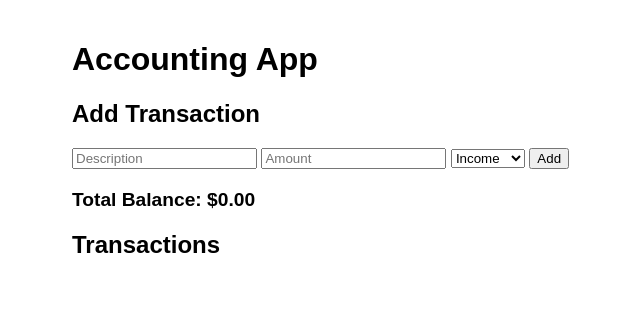
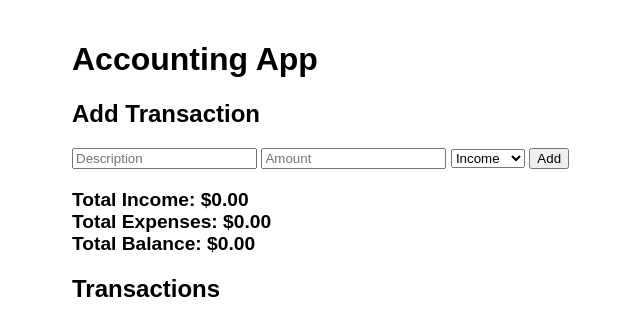
Before and after one commit to dipu-cse/MadGrimRobot, a Flask app: page / in a window 1280 px wide. Shown: the top 336 px of the page, without its empty margins (168-808 px from the left). Run offline with Flask 3, Linux system fonts and the light colour scheme.

Commit message:
Assistant checkpoint: Add total income and expenses display
Assistant generated file changes:
- main.py: Add total income and expenses calculation
- templates/index.html: Display total income and expenses

---

User prompt:

total income and expense neeed to showing

```diff
--- a/main.py
+++ b/main.py
@@ -20,8 +20,11 @@ with app.app_context():
 @app.route('/')
 def index():
     transactions = Transaction.query.order_by(Transaction.date.desc()).all()
-    total = sum([t.amount if t.type == 'income' else -t.amount for t in transactions])
-    return render_template('index.html', transactions=transactions, total=total)
+    total_income = sum([t.amount for t in transactions if t.type == 'income'])
+    total_expense = sum([t.amount for t in transactions if t.type == 'expense'])
+    total = total_income - total_expense
+    return render_template('index.html', transactions=transactions, total=total,
+                         total_income=total_income, total_expense=total_expense)
 
 @app.route('/add', methods=['POST'])
 def add_transaction():
--- a/templates/index.html
+++ b/templates/index.html
@@ -29,7 +29,9 @@
     </div>
 
     <div class="total">
-        Total Balance: ${{ "%.2f"|format(total) }}
+        <div>Total Income: ${{ "%.2f"|format(total_income) }}</div>
+        <div>Total Expenses: ${{ "%.2f"|format(total_expense) }}</div>
+        <div>Total Balance: ${{ "%.2f"|format(total) }}</div>
     </div>
 
     <h2>Transactions</h2>
```
